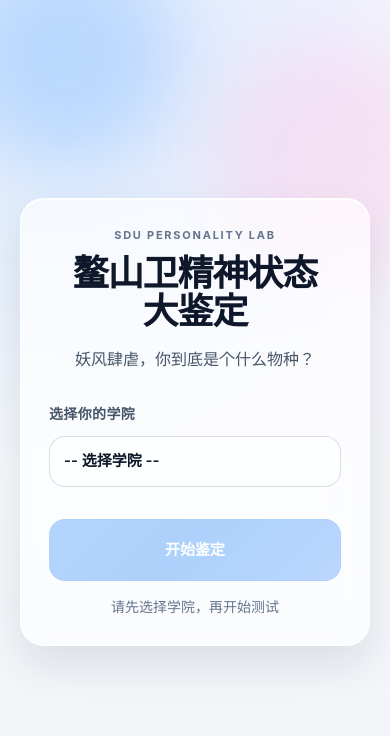
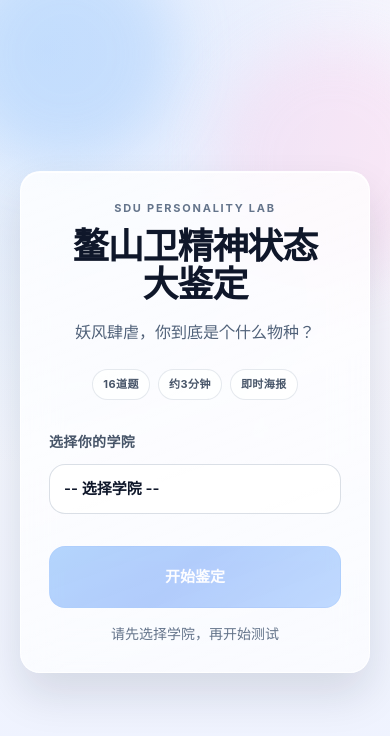
Before and after one commit to zmh-123/SDU-MBTI, a Vue app in the folder sdu-test/: page / in a window 390 px wide. Shown: the top 736 px of the page. Built offline with nearby package versions, Linux system fonts and the light colour scheme.

Commit message:
更新ui

```diff
--- a/sdu-test/src/App.vue
+++ b/sdu-test/src/App.vue
@@ -9,7 +9,6 @@ const PAGE_STATE = {
   RESULT: 'RESULT'
 }
 
-const QUIZ_STORAGE_KEY = 'sdu_mbti_h5_state_v2'
 const POSTER_TIMEOUT_MS = 12000
 const POSTER_RETRY_TIMES = 1
 const AUTO_NEXT_DELAY_MS = 140
@@ -311,51 +310,6 @@ const restartQuiz = () => {
   currentStep.value = PAGE_STATE.QUIZ
 }
 
-const saveLocalState = () => {
-  const payload = {
-    currentStep: currentStep.value,
-    currentQuestionIndex: currentQuestionIndex.value,
-    college: userState.college,
-    answers: userState.answers,
-    finalResultCode: finalResultCode.value,
-    finalDimensionScores: finalDimensionScores.value
-  }
-  localStorage.setItem(QUIZ_STORAGE_KEY, JSON.stringify(payload))
-}
-
-const restoreLocalState = () => {
-  try {
-    const raw = localStorage.getItem(QUIZ_STORAGE_KEY)
-    if (!raw) return
-
-    const parsed = JSON.parse(raw)
-
-    if (typeof parsed.college === 'string' && collegeMap[parsed.college]) {
-      userState.college = parsed.college
-    }
-
-    userState.answers = sanitizeAnswers(parsed.answers)
-
-    if (typeof parsed.currentQuestionIndex === 'number') {
-      currentQuestionIndex.value = Math.min(Math.max(parsed.currentQuestionIndex, 0), totalQuestions - 1)
-    }
-
-    if (typeof parsed.finalResultCode === 'string') {
-      finalResultCode.value = parsed.finalResultCode
-    }
-
-    if (parsed.finalDimensionScores && typeof parsed.finalDimensionScores === 'object') {
-      finalDimensionScores.value = parsed.finalDimensionScores
-    }
-
-    if (Object.values(PAGE_STATE).includes(parsed.currentStep)) {
-      currentStep.value = parsed.currentStep
-    }
-  } catch (error) {
-    console.error('恢复本地进度失败:', error)
-  }
-}
-
 const withTimeout = (promise, timeoutMs) =>
   new Promise((resolve, reject) => {
     const timer = setTimeout(() => reject(new Error('poster_timeout')), timeoutMs)
@@ -461,14 +415,6 @@ const shareResult = async () => {
 }
 
 watch(
-  [currentStep, currentQuestionIndex, () => userState.college, () => userState.answers, finalResultCode, finalDimensionScores],
-  () => {
-    saveLocalState()
-  },
-  { deep: true }
-)
-
-watch(
   () => currentStep.value,
   async (step) => {
     if (step !== PAGE_STATE.RESULT) {
@@ -482,13 +428,20 @@ watch(
   }
 )
 
-onMounted(async () => {
-  restoreLocalState()
+onMounted(() => {
+  // 强制每次从首页开始，避免旧缓存导致直接跳题页。
+  localStorage.removeItem('sdu_mbti_h5_state_v2')
 
-  if (currentStep.value === PAGE_STATE.RESULT) {
-    await nextTick()
-    await generatePoster()
-  }
+  currentStep.value = PAGE_STATE.HOME
+  currentQuestionIndex.value = 0
+  userState.college = ''
+  userState.answers = {}
+
+  finalResultCode.value = ''
+  finalDimensionScores.value = null
+  posterImageBase64.value = ''
+  posterError.value = ''
+  shareFeedback.value = ''
 })
 </script>
 
@@ -498,7 +451,7 @@ onMounted(async () => {
     <div class="bg-orb orb-b" />
 
     <div class="content-wrap w-full max-w-md">
-      <section class="glass-card p-7 sm:p-8">
+      <section class="glass-card hero-card reveal reveal-1 p-7 sm:p-8">
         <div class="text-center">
           <p class="eyebrow">SDU PERSONALITY LAB</p>
           <h1 class="title-main text-4xl sm:text-5xl">
@@ -507,6 +460,12 @@ onMounted(async () => {
           <p class="subtitle-main mt-4 text-base sm:text-lg">
             妖风肆虐，你到底是个什么物种？
           </p>
+
+          <div class="mt-6 flex items-center justify-center gap-2">
+            <span class="meta-pill">16道题</span>
+            <span class="meta-pill">约3分钟</span>
+            <span class="meta-pill">即时海报</span>
+          </div>
         </div>
 
         <div class="mt-8">
@@ -548,7 +507,7 @@ onMounted(async () => {
     <div class="bg-orb orb-c" />
 
     <div class="content-wrap mx-auto w-full max-w-md px-4 pt-6">
-      <section class="glass-card p-4">
+      <section class="glass-card reveal reveal-1 p-4">
         <div class="flex items-center justify-between text-sm font-semibold text-slate-600">
           <p>第 {{ currentQuestion?.id || 1 }}/{{ totalQuestions }} 题</p>
           <p class="text-sky-700">已答 {{ answeredCount }}/{{ totalQuestions }}</p>
@@ -559,7 +518,7 @@ onMounted(async () => {
         </div>
       </section>
 
-      <article v-if="currentQuestion" class="glass-card mt-4 p-5">
+      <article v-if="currentQuestion" class="glass-card reveal reveal-2 mt-4 p-5">
         <h3 class="text-lg font-bold leading-relaxed text-slate-900">
           {{ currentQuestion.id }}. {{ currentQuestion.title }}
         </h3>
@@ -578,7 +537,7 @@ onMounted(async () => {
         </div>
       </article>
 
-      <div class="mt-4 grid grid-cols-2 gap-3">
+      <div class="mt-4 grid grid-cols-2 gap-3 reveal reveal-3">
         <button type="button" @click="goPrevQuestion" :disabled="!canGoPrev" class="cta-ghost py-3" :class="!canGoPrev ? 'is-disabled' : ''">
           上一题
         </button>
@@ -586,6 +545,10 @@ onMounted(async () => {
           下一题
         </button>
       </div>
+
+      <p class="mt-3 text-center text-xs font-medium tracking-wide text-slate-500">
+        已开启自动下一题模式
+      </p>
     </div>
 
     <div class="glass-bottom-bar fixed bottom-0 left-0 right-0 px-4 py-4">
@@ -608,14 +571,14 @@ onMounted(async () => {
     <div class="bg-orb orb-c" />
 
     <div class="content-wrap mx-auto w-full max-w-md">
-      <header class="glass-card p-5 text-center">
+      <header class="glass-card reveal reveal-1 p-5 text-center">
         <p class="eyebrow">YOUR REPORT</p>
         <h2 class="text-2xl font-bold text-slate-900">你的专属鉴定报告</h2>
         <p class="mt-1 text-sm font-semibold text-slate-600">维度码：{{ finalResultCode }} · 类型：{{ finalResultKey }}</p>
         <p v-if="!isMappedResult" class="mt-2 text-xs font-semibold text-rose-600">结果码未命中字典，已使用兜底类型。</p>
       </header>
 
-      <section v-if="resultScoreCards.length" class="glass-card mt-4 p-4">
+      <section v-if="resultScoreCards.length" class="glass-card reveal reveal-2 mt-4 p-4">
         <h3 class="text-base font-bold text-slate-900">四维得分明细</h3>
 
         <div class="mt-3 space-y-3">
@@ -633,9 +596,10 @@ onMounted(async () => {
         </div>
       </section>
 
-      <section class="glass-card mt-4 overflow-hidden p-2">
+      <section class="glass-card reveal reveal-3 mt-4 overflow-hidden p-2">
         <img v-if="posterImageBase64" :src="posterImageBase64" alt="人格测试海报" class="block h-auto w-full rounded-2xl" />
-        <div v-else class="flex h-80 items-center justify-center rounded-2xl bg-slate-100/80 px-6 text-center text-sm font-semibold text-slate-600">
+        <div v-else class="loading-panel flex h-80 flex-col items-center justify-center rounded-2xl px-6 text-center text-sm font-semibold text-slate-600">
+          <span class="loading-ring" />
           {{ isGeneratingPoster ? '正在生成海报...' : '海报准备中，请稍候...' }}
         </div>
       </section>
@@ -672,9 +636,13 @@ onMounted(async () => {
     <div class="absolute -left-[9999px] top-0">
       <div
         ref="posterNode"
-        class="w-[390px] overflow-hidden rounded-2xl border-4 p-8 text-black"
+        class="poster-canvas relative w-[390px] overflow-hidden rounded-2xl border-4 p-8 text-black"
         :style="{ backgroundImage: currentTheme.posterGradient, borderColor: currentTheme.borderColor }"
       >
+        <div class="poster-blob poster-blob-a" />
+        <div class="poster-blob poster-blob-b" />
+
+        <div class="relative z-10">
           <p class="text-base font-black">{{ selectedCollegeLabel }} 专属鉴定报告</p>
 
           <h1 class="mt-6 w-full break-words text-center text-6xl font-black uppercase leading-none tracking-tight">
@@ -709,17 +677,34 @@ onMounted(async () => {
         </div>
       </div>
     </div>
+  </div>
 </template>
 
 <style scoped>
+:global(:root) {
+  --pf-bg-1: #f8fafc;
+  --pf-bg-2: #eef2ff;
+  --pf-surface: rgba(255, 255, 255, 0.68);
+  --pf-surface-strong: rgba(255, 255, 255, 0.8);
+  --pf-border: rgba(255, 255, 255, 0.8);
+  --pf-text: #0f172a;
+  --pf-text-soft: #64748b;
+  --pf-primary-1: #60a5fa;
+  --pf-primary-2: #5b94f7;
+  --pf-primary-3: #7ab2ff;
+  --pf-shadow-lg: 0 22px 44px rgba(15, 23, 42, 0.12);
+  --pf-shadow-sm: 0 8px 18px rgba(15, 23, 42, 0.08);
+  --pf-ease: cubic-bezier(0.22, 0.61, 0.36, 1);
+}
+
 .app-shell {
   position: relative;
   isolation: isolate;
   overflow: hidden;
   background:
-    radial-gradient(circle at 12% 6%, rgba(191, 219, 254, 0.55) 0%, rgba(191, 219, 254, 0) 48%),
-    radial-gradient(circle at 88% 14%, rgba(244, 240, 255, 0.65) 0%, rgba(244, 240, 255, 0) 52%),
-    linear-gradient(180deg, #f8fafc 0%, #f1f5f9 100%);
+    radial-gradient(circle at 12% 6%, rgba(191, 219, 254, 0.5) 0%, rgba(191, 219, 254, 0) 48%),
+    radial-gradient(circle at 88% 14%, rgba(251, 243, 255, 0.62) 0%, rgba(251, 243, 255, 0) 52%),
+    linear-gradient(180deg, var(--pf-bg-1) 0%, var(--pf-bg-2) 100%);
 }
 
 .content-wrap {
@@ -731,8 +716,8 @@ onMounted(async () => {
   position: absolute;
   z-index: 1;
   border-radius: 999px;
-  filter: blur(36px);
-  opacity: 0.78;
+  filter: blur(42px);
+  opacity: 0.72;
 }
 
 .orb-a {
@@ -760,21 +745,51 @@ onMounted(async () => {
 }
 
 .glass-card {
-  border: 1px solid rgba(255, 255, 255, 0.85);
+  border: 1px solid var(--pf-border);
   border-radius: 24px;
-  background: rgba(255, 255, 255, 0.68);
-  backdrop-filter: blur(16px);
-  -webkit-backdrop-filter: blur(16px);
+  background: var(--pf-surface);
+  backdrop-filter: blur(18px);
+  -webkit-backdrop-filter: blur(18px);
   box-shadow:
-    0 20px 44px rgba(15, 23, 42, 0.1),
+    var(--pf-shadow-lg),
     inset 0 1px 0 rgba(255, 255, 255, 0.9);
 }
 
 .glass-bottom-bar {
   border-top: 1px solid rgba(148, 163, 184, 0.25);
-  background: rgba(248, 250, 252, 0.78);
-  backdrop-filter: blur(16px);
-  -webkit-backdrop-filter: blur(16px);
+  background: rgba(248, 250, 252, 0.82);
+  backdrop-filter: blur(18px);
+  -webkit-backdrop-filter: blur(18px);
+}
+
+.loading-panel {
+  background: linear-gradient(150deg, rgba(255, 255, 255, 0.82) 0%, rgba(241, 245, 249, 0.9) 100%);
+}
+
+.loading-ring {
+  width: 28px;
+  height: 28px;
+  margin-bottom: 10px;
+  border-radius: 999px;
+  border: 2px solid rgba(148, 163, 184, 0.35);
+  border-top-color: rgba(59, 130, 246, 0.8);
+  animation: spin 760ms linear infinite;
+}
+
+.hero-card {
+  border-radius: 28px;
+  background: linear-gradient(160deg, rgba(255, 255, 255, 0.82) 0%, rgba(255, 255, 255, 0.64) 100%);
+}
+
+.meta-pill {
+  border: 1px solid rgba(148, 163, 184, 0.24);
+  border-radius: 999px;
+  background: rgba(255, 255, 255, 0.72);
+  color: #475569;
+  font-size: 11px;
+  font-weight: 700;
+  letter-spacing: 0.04em;
+  padding: 6px 10px;
 }
 
 .eyebrow {
@@ -782,7 +797,7 @@ onMounted(async () => {
   font-weight: 700;
   letter-spacing: 0.16em;
   text-transform: uppercase;
-  color: #64748b;
+  color: var(--pf-text-soft);
 }
 
 .title-main {
@@ -790,17 +805,17 @@ onMounted(async () => {
   font-weight: 800;
   line-height: 1.06;
   letter-spacing: -0.03em;
-  color: #0f172a;
+  color: var(--pf-text);
 }
 
 .subtitle-main {
-  color: #475569;
+  color: #51627a;
   line-height: 1.65;
   font-weight: 500;
 }
 
 .hint-text {
-  color: #64748b;
+  color: var(--pf-text-soft);
 }
 
 .glass-input {
@@ -808,12 +823,12 @@ onMounted(async () => {
   appearance: none;
   border: 1px solid rgba(148, 163, 184, 0.35);
   border-radius: 16px;
-  background: rgba(255, 255, 255, 0.72);
-  color: #0f172a;
+  background: var(--pf-surface-strong);
+  color: var(--pf-text);
   font-size: 15px;
   font-weight: 600;
   padding: 13px 14px;
-  transition: all 0.25s ease;
+  transition: all 0.25s var(--pf-ease);
 }
 
 .glass-input:focus {
@@ -831,7 +846,7 @@ onMounted(async () => {
   font-size: 15px;
   font-weight: 600;
   line-height: 1.55;
-  transition: all 0.25s ease;
+  transition: all 0.25s var(--pf-ease);
 }
 
 .option-btn--idle {
@@ -842,7 +857,7 @@ onMounted(async () => {
 
 .option-btn--active {
   border-color: rgba(96, 165, 250, 0.65);
-  background: linear-gradient(140deg, #dbeafe 0%, #e0e7ff 100%);
+  background: linear-gradient(140deg, #dbeafe 0%, #e8edff 100%);
   color: #1e3a8a;
   box-shadow: 0 10px 22px rgba(96, 165, 250, 0.24);
 }
@@ -854,18 +869,27 @@ onMounted(async () => {
   border-radius: 16px;
   font-size: 15px;
   font-weight: 700;
-  transition: all 0.24s ease;
+  transition: all 0.24s var(--pf-ease);
 }
 
 .cta-primary {
   border: 1px solid rgba(59, 130, 246, 0.25);
   color: #ffffff;
-  background: linear-gradient(135deg, #60a5fa 0%, #4f9cf8 45%, #6ea8ff 100%);
+  background: linear-gradient(135deg, var(--pf-primary-1) 0%, var(--pf-primary-2) 45%, var(--pf-primary-3) 100%);
   box-shadow: 0 14px 28px rgba(59, 130, 246, 0.28);
 }
 
 .cta-primary:hover {
   transform: translateY(-1px);
+  box-shadow: 0 16px 32px rgba(59, 130, 246, 0.34);
+}
+
+.cta-primary:active,
+.cta-ghost:active,
+.cta-accent:active,
+.cta-soft:active,
+.option-btn:active {
+  transform: scale(0.985);
 }
 
 .cta-ghost {
@@ -876,7 +900,7 @@ onMounted(async () => {
 
 .cta-ghost:hover,
 .cta-soft:hover {
-  background: rgba(255, 255, 255, 0.88);
+  background: rgba(255, 255, 255, 0.9);
 }
 
 .cta-accent {
@@ -888,13 +912,119 @@ onMounted(async () => {
 .cta-soft {
   border: 1px solid rgba(148, 163, 184, 0.38);
   color: #0f172a;
-  background: rgba(255, 255, 255, 0.72);
+  background: rgba(255, 255, 255, 0.78);
 }
 
 .is-disabled {
   opacity: 0.46;
   box-shadow: none;
   pointer-events: none;
+}
+
+.poster-canvas {
+  box-shadow: var(--pf-shadow-sm);
+}
+
+.poster-blob {
+  position: absolute;
+  border-radius: 999px;
+  filter: blur(22px);
+  opacity: 0.45;
+}
+
+.poster-blob-a {
+  top: -32px;
+  right: -12px;
+  width: 120px;
+  height: 120px;
+  background: rgba(255, 255, 255, 0.5);
+}
+
+.poster-blob-b {
+  bottom: -26px;
+  left: -20px;
+  width: 140px;
+  height: 140px;
+  background: rgba(255, 255, 255, 0.38);
+}
+
+.reveal {
+  animation: cardEnter 560ms var(--pf-ease) both;
+}
+
+.reveal-1 {
+  animation-delay: 0ms;
+}
+
+.reveal-2 {
+  animation-delay: 70ms;
+}
+
+.reveal-3 {
+  animation-delay: 130ms;
+}
+
+@keyframes cardEnter {
+  from {
+    opacity: 0;
+    transform: translateY(14px) scale(0.99);
+  }
+
+  to {
+    opacity: 1;
+    transform: translateY(0) scale(1);
+  }
+}
+
+@keyframes spin {
+  from {
+    transform: rotate(0deg);
+  }
+
+  to {
+    transform: rotate(360deg);
+  }
+}
+
+@supports not ((backdrop-filter: blur(2px)) or (-webkit-backdrop-filter: blur(2px))) {
+  .glass-card,
+  .glass-bottom-bar {
+    background: rgba(255, 255, 255, 0.96);
+  }
+}
+
+@media (max-width: 390px) {
+  .bg-orb {
+    filter: blur(28px);
+    opacity: 0.6;
+  }
+
+  .glass-card {
+    border-radius: 20px;
+  }
+}
+
+@media (prefers-reduced-motion: reduce) {
+  .reveal {
+    animation: none;
+  }
+
+  .loading-ring {
+    animation: none;
+    border-top-color: rgba(148, 163, 184, 0.35);
+  }
+
+  .bg-orb {
+    display: none;
+  }
+
+  .cta-primary,
+  .cta-ghost,
+  .cta-accent,
+  .cta-soft,
+  .option-btn {
+    transition: none;
+  }
 }
 
 :global(body) {
```
Also changed, not shown: 1 other file (tests, documents, lock files or other folders). Lines whose indentation alone changed are shown as unchanged.
